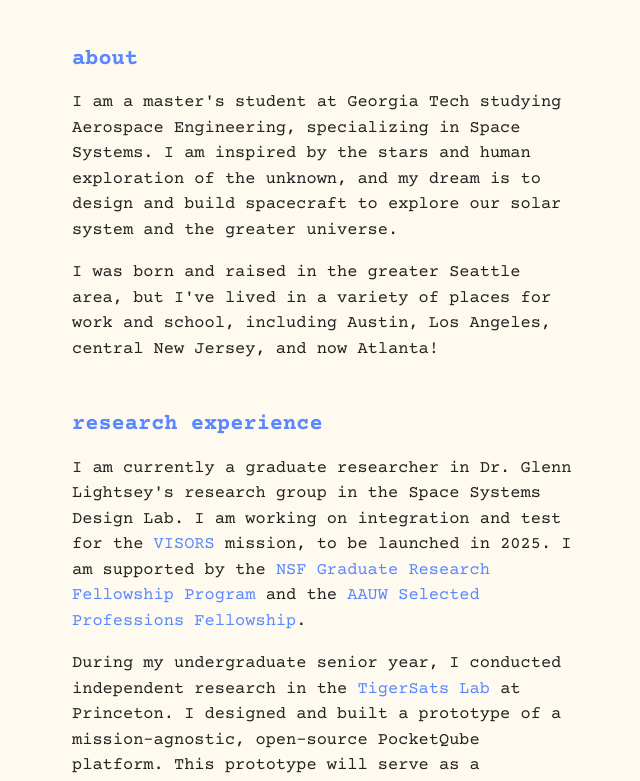
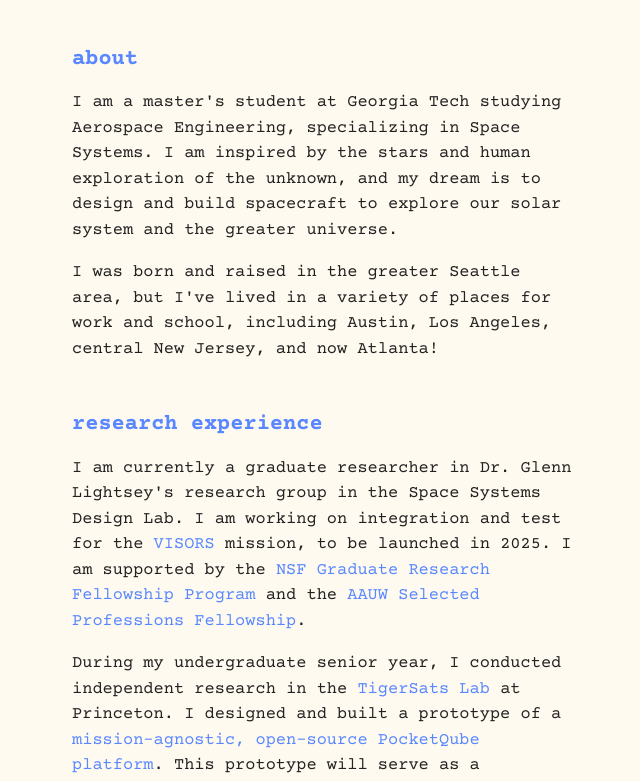
Before and after one commit to candacedo/candacedo, a plain HTML site: page index.html in a window 1280 px wide. Shown: the part 161-942 px from the top of the page, without its empty margins (326-966 px from the left). Drawn offline with nearby package versions, Linux system fonts and the light colour scheme; a web font is replaced by a local one.

Commit message:
added undergrad thesis

```diff
--- a/index.html
+++ b/index.html
@@ -59,7 +59,7 @@
                      and the <a class='olink' href = 'https://www.aauw.org/resources/programs/fellowships-grants/current-opportunities/selected-professions-fellowships/' ref = 'www.aauw.org/resources/programs/fellowships-grants/current-opportunities/selected-professions-fellowships'>AAUW Selected Professions Fellowship</a>.
                 </p>
                 <p>
-                    During my undergraduate senior year, I conducted independent research in the <a class='olink' href = 'https://tigersats.princeton.edu/' ref = 'tigersats.princeton.edu'>TigerSats Lab</a> at Princeton. I designed and built a prototype of a mission-agnostic, open-source PocketQube platform.
+                    During my undergraduate senior year, I conducted independent research in the <a class='olink' href = 'https://tigersats.princeton.edu/' ref = 'tigersats.princeton.edu'>TigerSats Lab</a> at Princeton. I designed and built a prototype of a <a ref = "assets/cdo-thesis.pdf" href = 'assets/cdo-thesis.pdf' class = 'olink'>mission-agnostic, open-source PocketQube platform</a>.
                     This prototype will serve as a satellite bus for future PocketQubes in TigerSats and other universities. During Spring 2023, I designed, built, and tested a <a ref = "assets/shaker-table-report.pdf" href = 'assets/shaker-table-report.pdf' class = 'olink'>CubeSat-scale shaker table</a>,
                      which is capable of performing sine-vibration testing for small systems (up to 2 kg).
                 </p>
```
Also changed, not shown: 1 other file.
